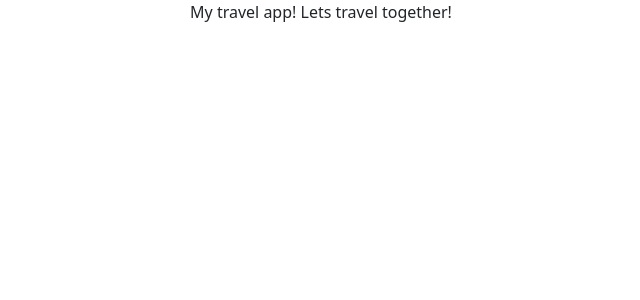
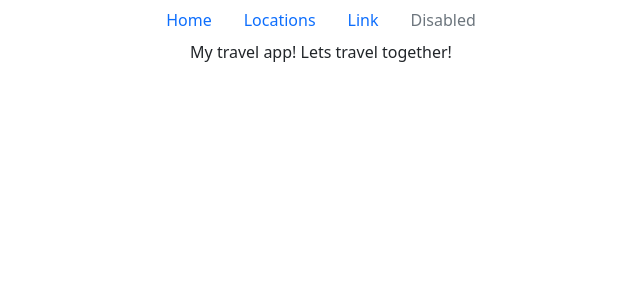
Before and after one commit to joshtho/proect-phase-3-frontend, a React (Create React App) app: page / in a window 1280 px wide. Shown: the top 300 px of the page, without its empty margins (319-959 px from the left). Built offline with nearby package versions, Linux system fonts and the light colour scheme; no server answers.

Commit message:
make NavBar, make location link

```diff
--- a/src/App.js
+++ b/src/App.js
@@ -4,6 +4,9 @@ import HomePage from './components/HomePage';
 import { useEffect, useState } from 'react';
 import LocationsList from './components/LocationsList';
 import { Routes, Route } from 'react-router-dom';
+import NavBar from './components/navigation/NavBar'
+import LocationPage from './components/LocationPage'
+
 function App() {
   const [locations, setLocations] = useState([])
   const [lodgings, setLodgings] = useState([])
@@ -22,10 +25,11 @@ function App() {
   console.log(lodgings)
   return (
     <div className="App">
+      <NavBar />
       <Routes>
         <Route path="/" element={<HomePage />} />
         <Route path="/locations" element={<LocationsList locations={locations}  />} />
-            {/* <Route path="/locations/:id" element={< /> } /> */}
+            <Route path="/locations/:id" element={<LocationPage lodgings={lodgings} /> } />
         <Route />
       </Routes>
     </div>
--- a/src/components/LocationTile.jsx
+++ b/src/components/LocationTile.jsx
@@ -1,8 +1,10 @@
 import React from 'react'
 import Button from 'react-bootstrap/Button';
 import Card from 'react-bootstrap/Card';
+import {Link} from 'react-router-dom'
 
 function LocationTile({trip}) {
+
   return (
     <Card style={{ width: '18rem' }} className='column' >
       <Card.Img variant="top" src={trip.image} />
@@ -12,7 +14,7 @@ function LocationTile({trip}) {
           Some quick example text to build on the card title and make up the
           bulk of the card's content.
         </Card.Text>
-        <Button variant="primary">Go somewhere</Button>
+        <Button variant="primary" component={Link} to={`${trip.id}`} >Your stays</Button>
       </Card.Body>
     </Card>
   );
--- a/src/components/navigation/Nav.jsx
+++ b/src/components/navigation/NavBar.jsx
@@ -1,14 +1,15 @@
 import Nav from 'react-bootstrap/Nav';
+import {Link} from 'react-router-dom'
 
-function Nav() {
+function NavBar() {
   return (
     <>
-      <Nav className="justify-content-center" activeKey="/home">
+      <Nav className="justify-content-center" activeKey="/">
         <Nav.Item>
-          <Nav.Link href="/home">Home</Nav.Link>
+          <Nav.Link href="/">Home</Nav.Link>
         </Nav.Item>
         <Nav.Item>
-          <Nav.Link eventKey="link-1">Locations</Nav.Link>
+          <Nav.Link eventKey="link-1" href="locations" >Locations</Nav.Link>
         </Nav.Item>
         <Nav.Item>
           <Nav.Link eventKey="link-2">Link</Nav.Link>
@@ -19,6 +20,7 @@ function Nav() {
           </Nav.Link>
         </Nav.Item>
       </Nav>
-
-
-export default Nav;
+    </>
+  )
+}
+export default NavBar;
```
